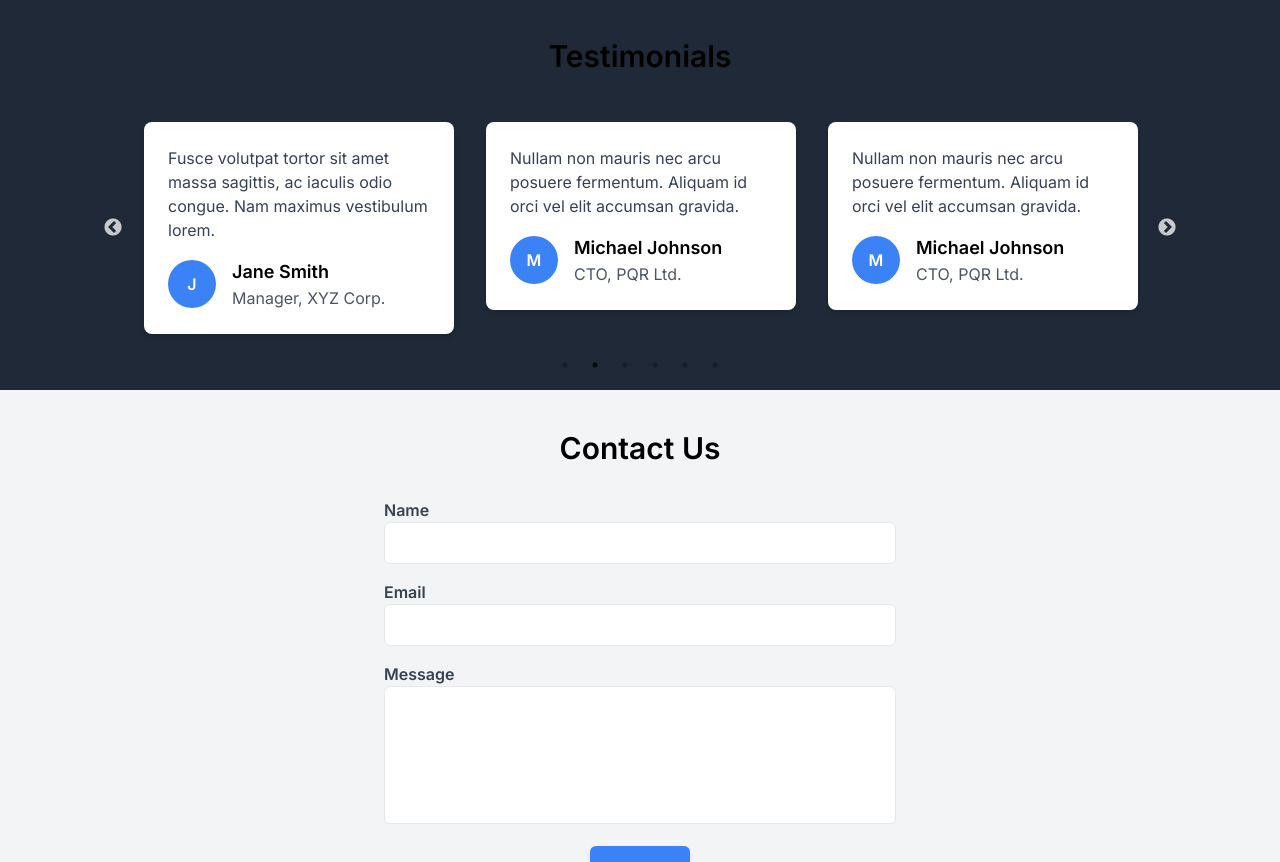
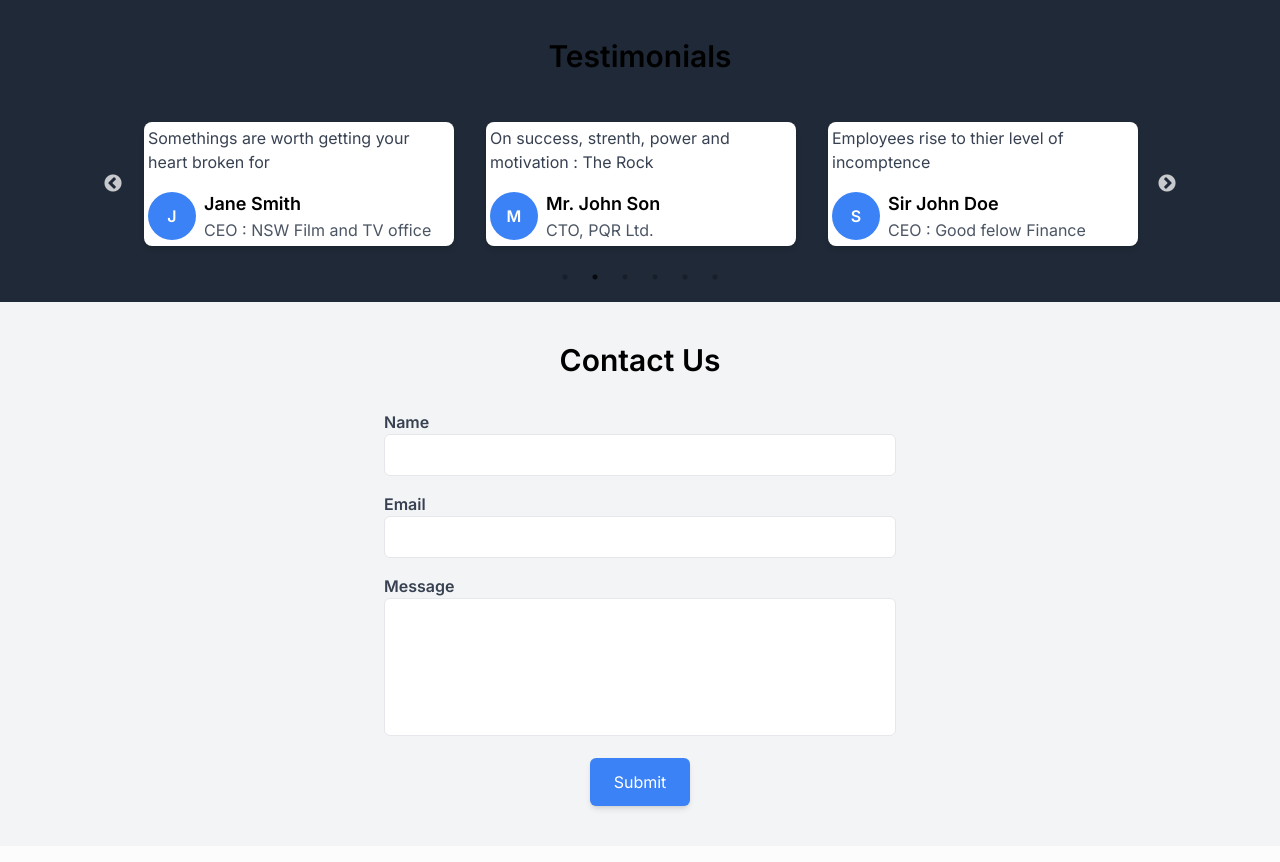
Before and after one commit to aryanpatel077/full-stack-work-manager-2, a Next.js app: page / in a window 1280 px wide. Shown: the part 1041-1903 px from the top of the page. Built offline with nearby package versions, Linux system fonts and the light colour scheme; no server answers.

Commit message:
fix navbar issue

```diff
--- a/src/components/homepage/TestimonialSection.js
+++ b/src/components/homepage/TestimonialSection.js
@@ -8,44 +8,44 @@ const testimonials = [
   {
     id: 1,
     name: "John Doe",
-    designation: "CEO, ABC Inc.",
+    designation: " CEO : Good felow Finance ",
     message:
-      "Lorem ipsum dolor sit amet, consectetur adipiscing elit. Sed sed lobortis justo. Proin mollis scelerisque ex.",
+      "Employees rise to thier level of incomptence ",
   },
   {
     id: 2,
     name: "Jane Smith",
-    designation: "Manager, XYZ Corp.",
+    designation: " CEO : NSW Film and TV office ",
     message:
-      "Fusce volutpat tortor sit amet massa sagittis, ac iaculis odio congue. Nam maximus vestibulum lorem.",
+      "Somethings are worth getting your heart broken for ",
   },
   {
     id: 3,
-    name: "Michael Johnson",
-    designation: "CTO, PQR Ltd.",
+    name: "Mr. John Son",
+    designation: " CTO, PQR Ltd. ",
     message:
-      "Nullam non mauris nec arcu posuere fermentum. Aliquam id orci vel elit accumsan gravida.",
+      "On success, strenth, power and motivation : The Rock",
+  },
+    {
+    id: 1,
+    name: "Sir John Doe",
+    designation: "CEO : Good felow Finance",
+    message:
+      "Employees rise to thier level of incomptence",
+  },
+  {
+    id: 2,
+    name: "Px Jane Smith",
+    designation: "CEO : NSW Film and TV office",
+    message:
+      "Somethings are worth getting your heart broken for",
   },
   {
     id: 3,
-    name: "Michael Johnson",
+    name: "John Son",
     designation: "CTO, PQR Ltd.",
     message:
-      "Nullam non mauris nec arcu posuere fermentum. Aliquam id orci vel elit accumsan gravida.",
-  },
-  {
-    id: 3,
-    name: "Michael Johnson",
-    designation: "CTO, PQR Ltd.",
-    message:
-      "Nullam non mauris nec arcu posuere fermentum. Aliquam id orci vel elit accumsan gravida.",
-  },
-  {
-    id: 3,
-    name: "Michael Johnson",
-    designation: "CTO, PQR Ltd.",
-    message:
-      "Nullam non mauris nec arcu posuere fermentum. Aliquam id orci vel elit accumsan gravida.",
+      "On success, strenth, power and motivation",
   },
   // Add more testimonials as needed
 ];
@@ -82,10 +82,10 @@ const TestimonialSection = () => {
 const TestimonialCard = ({ testimonial }) => {
   return (
     <div className="p-4">
-      <div className="bg-white rounded-lg shadow-md p-6">
+      <div className="bg-white rounded-lg shadow-md p-1">
         <p className="text-gray-700 mb-4">{testimonial.message}</p>
         <div className="flex items-center">
-          <div className="mr-4">
+          <div className="mr-2">
             <div className="h-12 w-12 rounded-full bg-blue-500 flex items-center justify-center text-white font-semibold">
               {testimonial.name.charAt(0)}
             </div>
```
